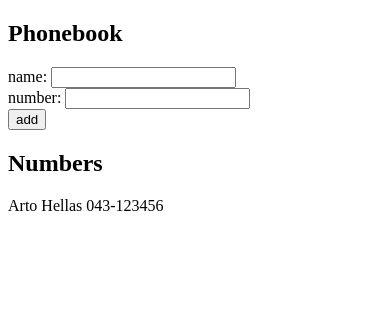
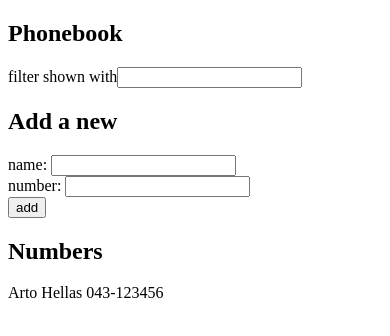
Before and after one commit to Hamzakam/fullstackopen, a React (Create React App) app in the folder part2/phonebook/: page / in a window 390 px wide. Shown: the top 336 px of the page. Built offline with nearby package versions, Linux system fonts and the light colour scheme.

Commit message:
2.9 Phonebook. Modified App.js

```diff
--- a/part2/phonebook/src/App.js
+++ b/part2/phonebook/src/App.js
@@ -6,6 +6,7 @@ const App = () => {
     ]);
     const [newName, setNewName] = useState("");
     const [newPhoneNumber, setNewPhoneNumber] = useState("");
+    const [searchInput, setSearchInput] = useState("");
     const handleOnSubmit = (event) => {
         event.preventDefault();
         if (persons.some((person) => person.name === newName)) {
@@ -21,6 +22,11 @@ const App = () => {
     return (
         <div>
             <h2>Phonebook</h2>
+            <div>
+                filter shown with
+                <input onChange={(e) => setSearchInput(e.target.value)} />
+            </div>
+            <h2>Add a new</h2>
             <form onSubmit={handleOnSubmit}>
                 <div>
                     name:{" "}
@@ -41,11 +47,20 @@ const App = () => {
                 </div>
             </form>
             <h2>Numbers</h2>
-            {persons.map((person) => (
-                <p key={person.name}>
-                    {person.name} {person.phoneNumber}
-                </p>
-            ))}
+            {persons.map((person) => {
+                if (
+                    person.name
+                        .toLowerCase()
+                        .includes(searchInput.toLowerCase()) ||
+                    searchInput == ""
+                ) {
+                    return (
+                        <p key={person.name}>
+                            {person.name} {person.phoneNumber}
+                        </p>
+                    );
+                }
+            })}
         </div>
     );
 };
```
